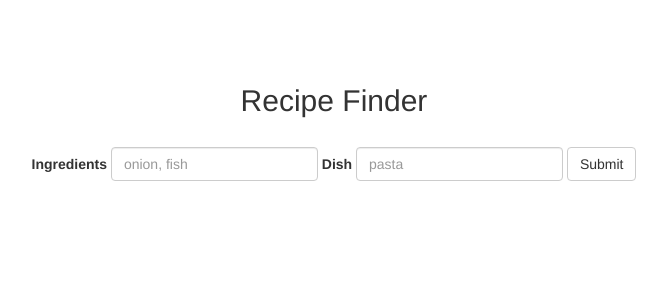
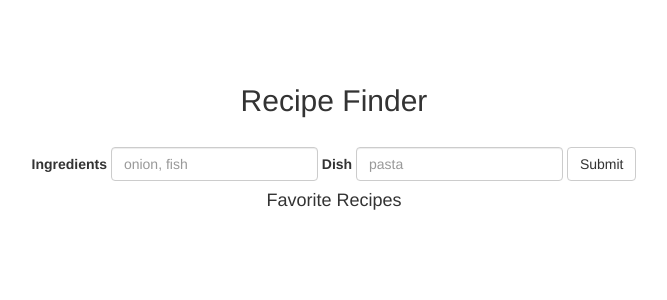
Before and after one commit to kanhegaonkarsaurabh/react-recipe-finder, a React (Create React App) app: page / in a window 1280 px wide. Shown: the top 300 px of the page, without its empty margins (306-973 px from the left). Built offline with nearby package versions, Linux system fonts and the light colour scheme.

Commit message:
Pushing the code over on cloud

```diff
--- a/src/actions/index.js
+++ b/src/actions/index.js
@@ -1,6 +1,12 @@
 export const SET_RECIPES = 'SET_RECIPES';
+export const FAVORITE_RECIPE = 'FAVORITE_RECIPE';
 
 export const setRecipes = (items) => ({
   type : SET_RECIPES,
   items
 });
+
+export const favoriteRecipe = (recipe) => ({
+  type: FAVORITE_RECIPE,
+  recipe
+});
--- a/src/components/App.js
+++ b/src/components/App.js
@@ -2,6 +2,7 @@ import React, { Component } from 'react';
 import SearchRecipes from './SearchRecipes';
 import '../styles/index.css';
 import RecipeList from './RecipeList';
+import FavoriteRecipeList from './FavoriteRecipeList';
 
 class App extends Component {
   render() {
@@ -11,6 +12,7 @@ class App extends Component {
         <br />
         <SearchRecipes />
         <RecipeList />
+        <FavoriteRecipeList />
       </div>
     );
   }
--- /dev/null
+++ b/src/components/FavoriteRecipeList.js
@@ -0,0 +1,28 @@
+import React, { Component } from 'react';
+import { connect } from 'react-redux';
+import RecipeItem from './RecipeItem';
+
+class FavoriteRecipeList extends Component {
+  renderFavoriteList() {
+    let { favoriteRecipe } = this.props;
+    return favoriteRecipe.map((recipe, index) => (
+      <RecipeItem key={index} recipe={recipe} favrecipe={true} />
+    ))
+  }
+
+
+  render() {
+    return (
+      <div>
+        <h4>Favorite Recipes</h4>
+        {this.renderFavoriteList()}
+      </div>
+    )
+  }
+}
+
+const mapStateToProps = (state) => ({
+  favoriteRecipe : state.favoriteRecipe,
+})
+
+export default connect(mapStateToProps, null)(FavoriteRecipeList);
--- a/src/components/RecipeItem.js
+++ b/src/components/RecipeItem.js
@@ -1,12 +1,50 @@
 import React, { Component } from 'react';
 import '../styles/index.css';
 import '../styles/RecipeItem.css';
+import { favoriteRecipe } from '../actions';
+import { connect } from 'react-redux';
 
 class RecipeItem extends Component {
+  constructor() {
+    super();
+
+    this.state = {
+      favorited : false,
+    };
+
+  }
+
+  favorite = (recipe) => {
+    this.props.favoriteRecipe(recipe);
+    this.setState({
+      favorited : true
+    });
+  }
+
   render() {
-    let { recipe } = this.props;
+    let { recipe, favrecipe } = this.props;
+    let { favorited } = this.state;
     return (
       <div className='recipe-item'>
+      {  favrecipe ?
+      <div></div>
+      :
+
+        favorited ?
+        <div
+        className='star'>
+        &#9733;
+        </div>
+        :
+        <div
+        className='star'
+        onClick = {() => this.favorite(recipe) }
+        >
+        &#9734;
+        </div>
+      }
+
+
         <div className='recipe-title'>
           <a href = {recipe.href}>
             <h4 > {recipe.title} </h4>
@@ -22,4 +60,4 @@ class RecipeItem extends Component {
   }
 }
 
-export default RecipeItem;
+export default connect(null, { favoriteRecipe })(RecipeItem);
--- a/src/components/RecipeList.js
+++ b/src/components/RecipeList.js
@@ -6,7 +6,7 @@ class RecipeList extends Component {
   renderList() {
     let { recipes } = this.props;
     return recipes.map((recipe, index) => (
-        <RecipeItem key={index} recipe={recipe} />
+        <RecipeItem key={index} recipe={recipe} favrecipe={false} />
     ))
   }
 
--- a/src/index.js
+++ b/src/index.js
@@ -7,7 +7,7 @@ import { Provider } from 'react-redux';
 import rootReducer from './reducers';
 
 const store = createStore(rootReducer);
-// store.subscribe(() => console.log('store', store.getState()));
+store.subscribe(() => console.log('store', store.getState()));
 ReactDOM.render(
 <Provider store={store}>
   <App />
--- a/src/reducers/index.js
+++ b/src/reducers/index.js
@@ -1,5 +1,5 @@
 import { combineReducers } from 'redux';
-import { SET_RECIPES } from '../actions';
+import { SET_RECIPES, FAVORITE_RECIPE } from '../actions';
 
 const INIT_STATE = [];
 
@@ -12,5 +12,14 @@ const recipes = (state=INIT_STATE, action) => {
   }
 }
 
-const rootReducer = combineReducers({ recipes });
+const favoriteRecipe = (state=INIT_STATE, action) => {
+  switch(action.type) {
+    case FAVORITE_RECIPE :
+      return [...state, action.recipe];
+    default:
+      return state;
+  }
+}
+
+const rootReducer = combineReducers({ recipes, favoriteRecipe });
 export default rootReducer;
--- a/src/styles/RecipeItem.css
+++ b/src/styles/RecipeItem.css
@@ -22,3 +22,10 @@
   border: 1px solid black;
   border-radius: 2px;
 }
+
+.star {
+  cursor: pointer;
+  font-size: 20px;
+  margin-right: 20px;
+  margin-bottom: 10px;
+}
```
